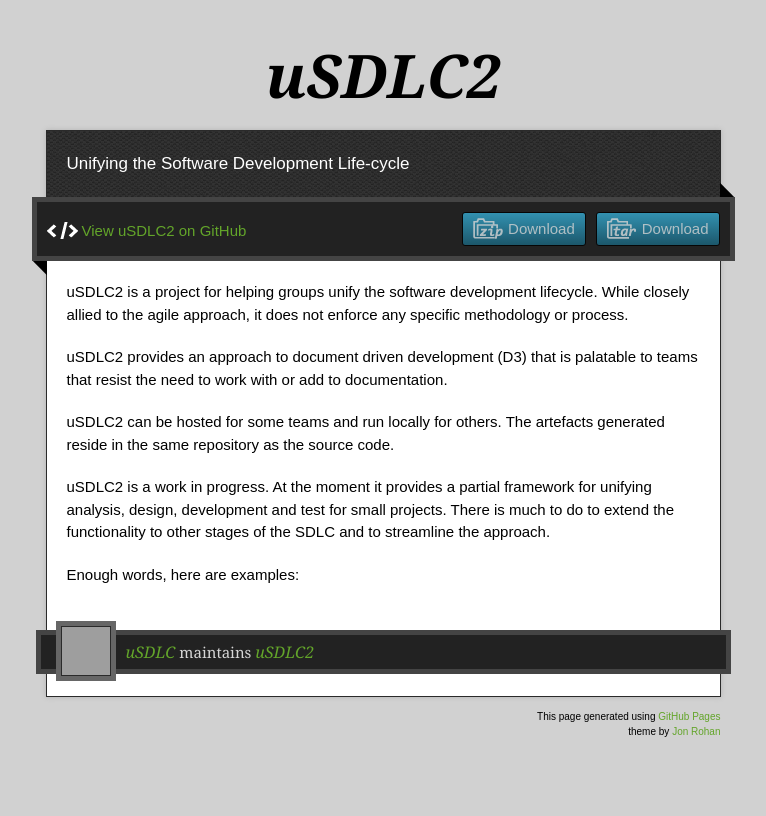
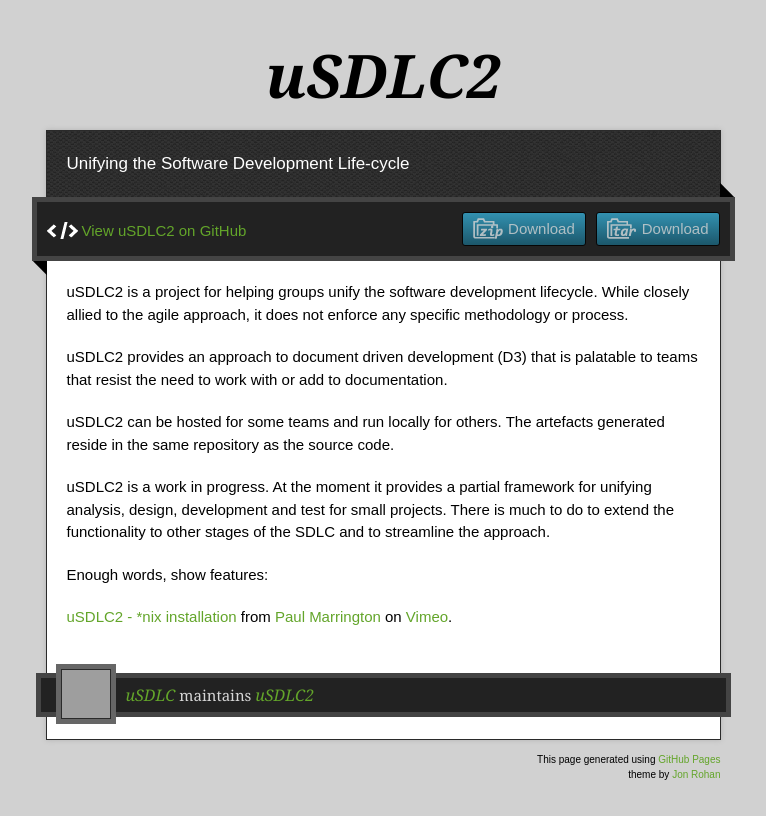
Before and after one commit to uSDLC/uSDLC2, a plain HTML site: page index.html in a window 1280 px wide. Shown: the whole page, without its empty margins (257-1023 px from the left). Drawn offline with nearby package versions, Linux system fonts and the light colour scheme; grey boxes are pictures that could not be loaded.

```diff
--- a/index.html
+++ b/index.html
@@ -44,7 +44,9 @@
 
 <p><strong><em>uSDLC2</em></strong> is a work in progress. At the moment it provides a partial framework for unifying analysis, design, development and test for small projects. There is much to do to extend the functionality to other stages of the SDLC and to streamline the approach.</p>
 
-<p>Enough words, here are examples:</p>
+<p>Enough words, show features:</p>
+
+<p> </p><p><a href="http://vimeo.com/82249632">uSDLC2 - *nix installation</a> from <a href="http://vimeo.com/user23541363">Paul Marrington</a> on <a href="https://vimeo.com">Vimeo</a>.</p>
         </article>
       </div>
     </div>
--- a/params.json
+++ b/params.json
@@ -1 +1 @@
-{"name":"uSDLC2","tagline":"Unifying the Software Development Life-cycle","body":"**_uSDLC2_** is a project for helping groups unify the software development lifecycle. While closely allied to the agile approach, it does not enforce any specific methodology or process.\r\n\r\n**_uSDLC2_** provides an approach to document driven development (D3) that is palatable to teams that resist the need to work with or add to documentation.\r\n\r\n**_uSDLC2_** can be hosted for some teams and run locally for others. The artefacts generated reside in the same repository as the source code.\r\n\r\n**_uSDLC2_** is a work in progress. At the moment it provides a partial framework for unifying analysis, design, development and test for small projects. There is much to do to extend the functionality to other stages of the SDLC and to streamline the approach.\r\n\r\nEnough words, here are examples:\r\n","google":"","note":"Don't delete this file! It's used internally to help with page regeneration."}
+{"name":"uSDLC2","tagline":"Unifying the Software Development Life-cycle","body":"**_uSDLC2_** is a project for helping groups unify the software development lifecycle. While closely allied to the agile approach, it does not enforce any specific methodology or process.\r\n\r\n**_uSDLC2_** provides an approach to document driven development (D3) that is palatable to teams that resist the need to work with or add to documentation.\r\n\r\n**_uSDLC2_** can be hosted for some teams and run locally for others. The artefacts generated reside in the same repository as the source code.\r\n\r\n**_uSDLC2_** is a work in progress. At the moment it provides a partial framework for unifying analysis, design, development and test for small projects. There is much to do to extend the functionality to other stages of the SDLC and to streamline the approach.\r\n\r\nEnough words, show features:\r\n\r\n<iframe src=\"//player.vimeo.com/video/82249632\" width=\"500\" height=\"375\" frameborder=\"0\" webkitallowfullscreen mozallowfullscreen allowfullscreen></iframe> <p><a href=\"http://vimeo.com/82249632\">uSDLC2 - *nix installation</a> from <a href=\"http://vimeo.com/user23541363\">Paul Marrington</a> on <a href=\"https://vimeo.com\">Vimeo</a>.</p>","google":"","note":"Don't delete this file! It's used internally to help with page regeneration."}
```
